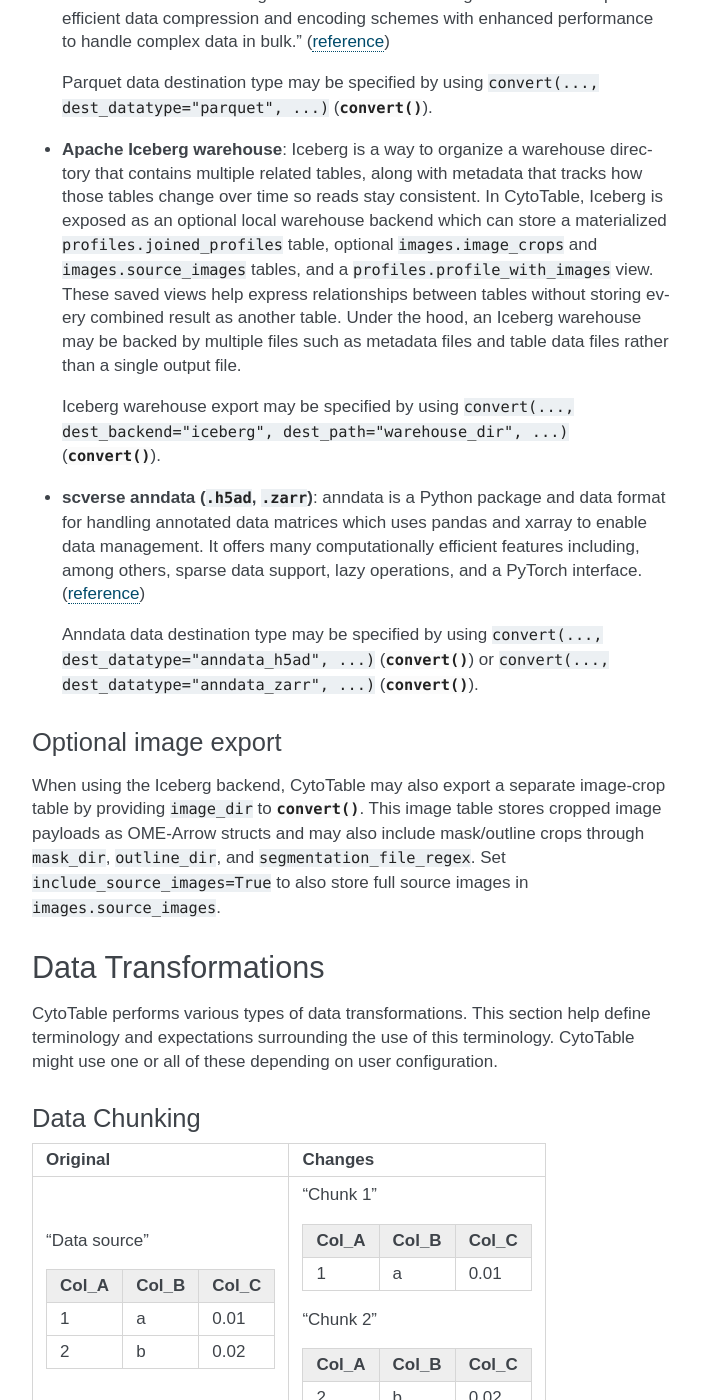
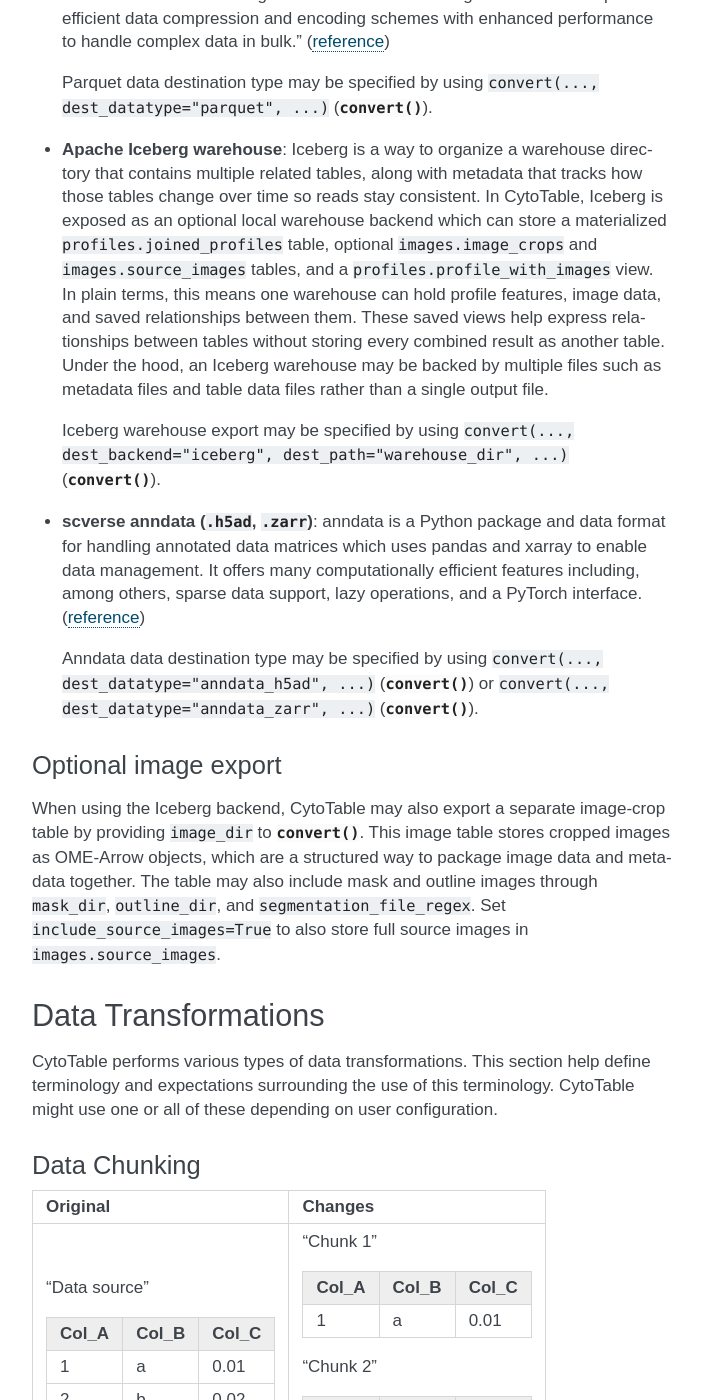
Before and after one commit to cytomining/CytoTable, a Sphinx documentation site: the page built from docs/source/overview.md, in a window 1280 px wide and 1400 px high, scrolled down 3673 px. Shown: the whole window, without its empty margins (438-1140 px from the left). Built offline with Sphinx 7.4.7, drawn with Linux system fonts in a browser that asks for light colours; pages that are not in the unit, such as notebooks, are missing from menus.

Commit message:
better docs
Co-Authored-By: Gregory Way <gregory.way@gmail.com>

````diff
--- a/docs/source/overview.md
+++ b/docs/source/overview.md
@@ -148,10 +148,12 @@
   In CytoTable, Iceberg is exposed as an optional local warehouse backend which
   can store a materialized `profiles.joined_profiles` table, optional
   `images.image_crops` and `images.source_images` tables, and a
-  `profiles.profile_with_images` view. These saved views help express
-  relationships between tables without storing every combined result as another
-  table. Under the hood, an Iceberg warehouse may be backed by multiple files
-  such as metadata files and table data files rather than a single output file.
+  `profiles.profile_with_images` view. In plain terms, this means one warehouse
+  can hold profile features, image data, and saved relationships between them.
+  These saved views help express relationships between tables without storing
+  every combined result as another table. Under the hood, an Iceberg warehouse
+  may be backed by multiple files such as metadata files and table data files
+  rather than a single output file.
 
 ```{eval-rst}
   Iceberg warehouse export may be specified by using :code:`convert(..., dest_backend="iceberg", dest_path="warehouse_dir", ...)` (:mod:`convert() <cytotable.convert.convert>`).
@@ -168,7 +170,7 @@
 
 ```{eval-rst}
 When using the Iceberg backend, CytoTable may also export a separate image-crop table by providing :code:`image_dir` to :mod:`convert() <cytotable.convert.convert>`.
-This image table stores cropped image payloads as OME-Arrow structs and may also include mask/outline crops through :code:`mask_dir`, :code:`outline_dir`, and :code:`segmentation_file_regex`.
+This image table stores cropped images as OME-Arrow objects, which are a structured way to package image data and metadata together. The table may also include mask and outline images through :code:`mask_dir`, :code:`outline_dir`, and :code:`segmentation_file_regex`.
 Set :code:`include_source_images=True` to also store full source images in :code:`images.source_images`.
 ```
 
````
